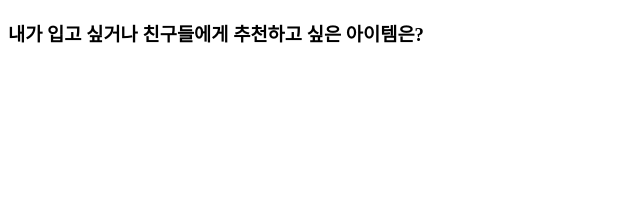
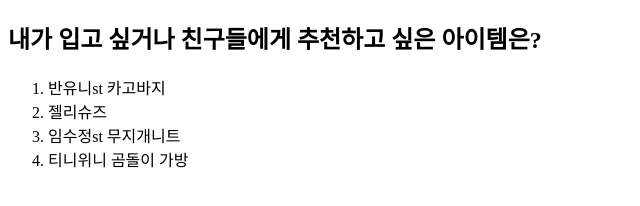
Before and after one commit to editaahn/cyworld-bgm-recommendation, a Gatsby site: page /question/1 in a window 1280 px wide. Shown: the whole page, without its empty margins (0-640 px from the left). Built offline with nearby package versions, Linux system fonts and the light colour scheme; Gatsby itself is replaced by a stand-in of ours.

Commit message:
refactor question template page (#4)
* refactor components of question page

* refactor question page

```diff
--- a/gatsby-node.js
+++ b/gatsby-node.js
@@ -11,7 +11,7 @@ exports.createPages = async ({ actions: { createPage }, graphql }) => {
     const pageNumber = index + 1;
     createPage({
       path: `/question/${pageNumber}`,
-      component: require.resolve("./src/templates/question.tsx"),
+      component: require.resolve("./src/templates/QuestionPage.tsx"),
       context: {
         pageNumber,
       },
--- a/src/components/AnswerList/AnswerList.tsx
+++ b/src/components/AnswerList/AnswerList.tsx
@@ -1,9 +1,19 @@
 import React from 'react';
 
-export const AnswerList = ({ question, answers }) => {
+export type AnswerListProps = {
+  answers: {
+    value: string;
+    scoring: string[];
+  }[];
+};
+
+export const AnswerList = ({ answers }: AnswerListProps) => {
+  console.log(answers);
   return (
-    <div>
-      <h3>{question}</h3>
-    </div>
+    <ol>
+      {answers.map(({ value }) => (
+        <li>{value}</li>
+      ))}
+    </ol>
   );
 };
--- /dev/null
+++ b/src/components/AnswerList/index.ts
@@ -0,0 +1 @@
+export { AnswerListProps } from './AnswerList';
--- /dev/null
+++ b/src/components/Question/Question.tsx
@@ -0,0 +1,4 @@
+import styled from '@emotion/styled';
+
+export const Question = styled.h2`
+`;
--- /dev/null
+++ b/src/components/Question/index.ts
@@ -0,0 +1 @@
+export { Question } from './Question'
--- /dev/null
+++ b/src/templates/QuestionPage.tsx
@@ -0,0 +1,43 @@
+import React from 'react';
+import { AnswerList, AnswerListProps } from '../components/AnswerList/AnswerList';
+import { graphql } from 'gatsby';
+import { Question } from '../components/Question';
+import styled from '@emotion/styled';
+
+// createPage의 context를 통해 pageNumber가 전달됨
+export const query = graphql`
+  query QuestionAndAnswers($pageNumber: Int!) {
+    dataJson(order: { eq: $pageNumber }) {
+      question
+      answers {
+        scoring
+        value
+      }
+    }
+  }
+`;
+
+type QuestionProps = {
+  data: {
+    dataJson: {
+      question: string;
+    } & AnswerListProps;
+  };
+};
+
+// query의 result가 data prop으로 전달됨
+const QuestionPage = ({ data }: QuestionProps) => {
+  const { question, answers } = data.dataJson;
+
+  return (
+    <Container>
+      <Question>{question}</Question>
+      <AnswerList answers={answers} />
+    </Container>
+  );
+};
+
+export default QuestionPage;
+
+const Container = styled.div`
+`;
--- a/src/templates/question.tsx
+++ /dev/null
@@ -1,24 +0,0 @@
-import React from 'react';
-import { AnswerList } from '../components/AnswerList/AnswerList';
-import { graphql, useStaticQuery } from 'gatsby';
-
-export const query = graphql`
-  query QuestionAndAnswers($pageNumber: Int!) {
-    dataJson(order: { eq: $pageNumber }) {
-      question
-      answers {
-        scoring
-        value
-      }
-    }
-  }
-`;
-
-const Question = ({ data }) => {
-  console.log(data)
-  return (
-    <AnswerList question={data?.dataJson.question ?? ''} answers={data?.dataJson.answers ?? []} />
-  );
-};
-
-export default Question;
```
